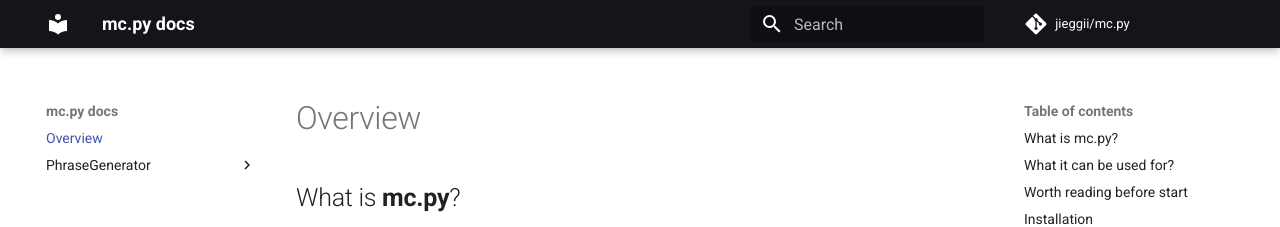
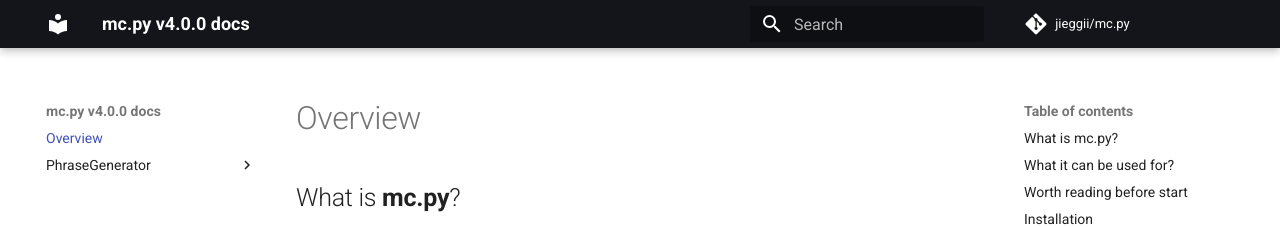
Before and after one commit to jieggii/mc.py, an MkDocs documentation site: the page built from docs/index.md, in a window 1280 px wide. Shown: the top 227 px of the page. Built offline with MkDocs 1.6.1 and Material for MkDocs 9.7.7, drawn with Linux system fonts in a browser that asks for light colours; comment, search, counter and statistics services are not loaded.

Commit message:
Indicate mc.py version in docs

```diff
--- a/mkdocs.yml
+++ b/mkdocs.yml
@@ -1,4 +1,4 @@
-site_name: mc.py docs
+site_name: mc.py v4.0.0 docs
 site_description: 'Документация фреймворка VKWave'
 site_url: https://jieggii.github.io/mc.py
 site_author: 'jieggii'
```
